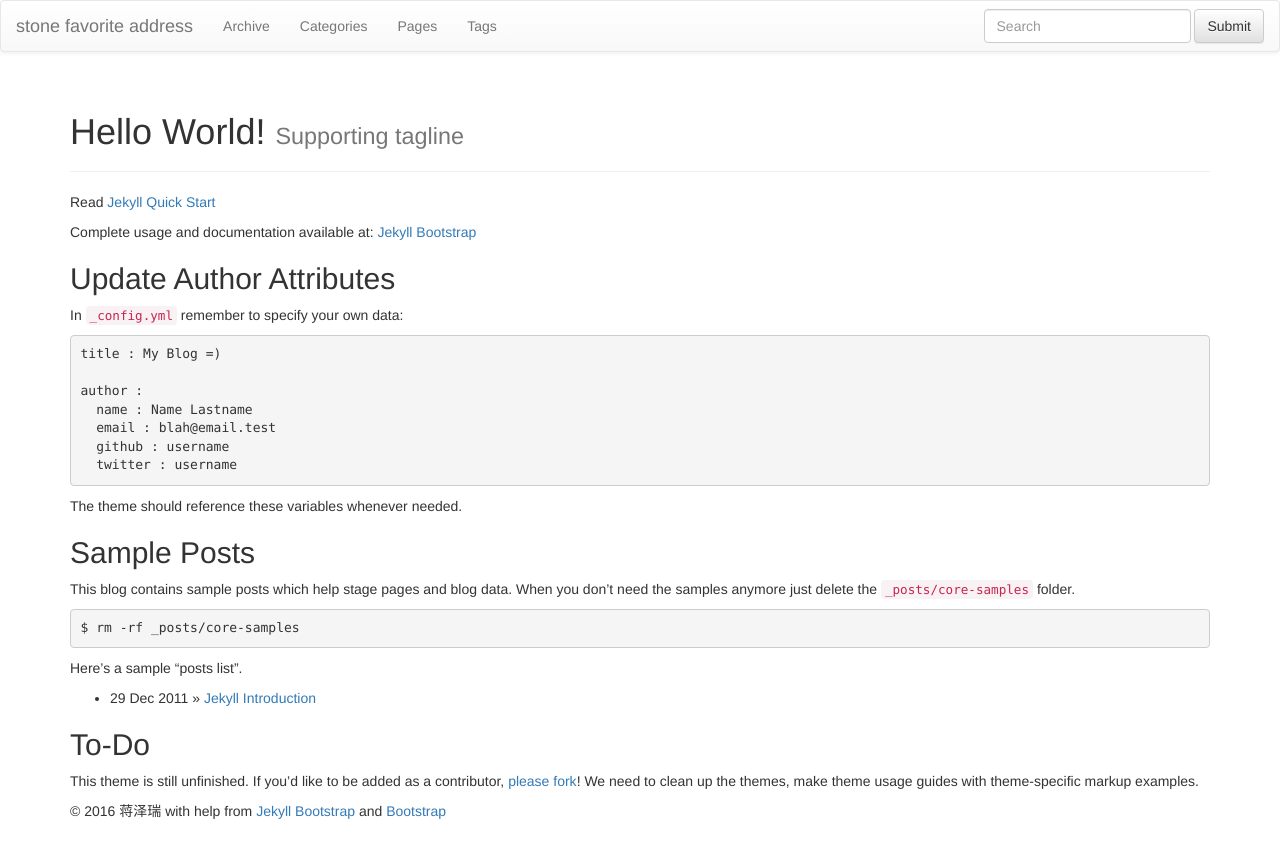
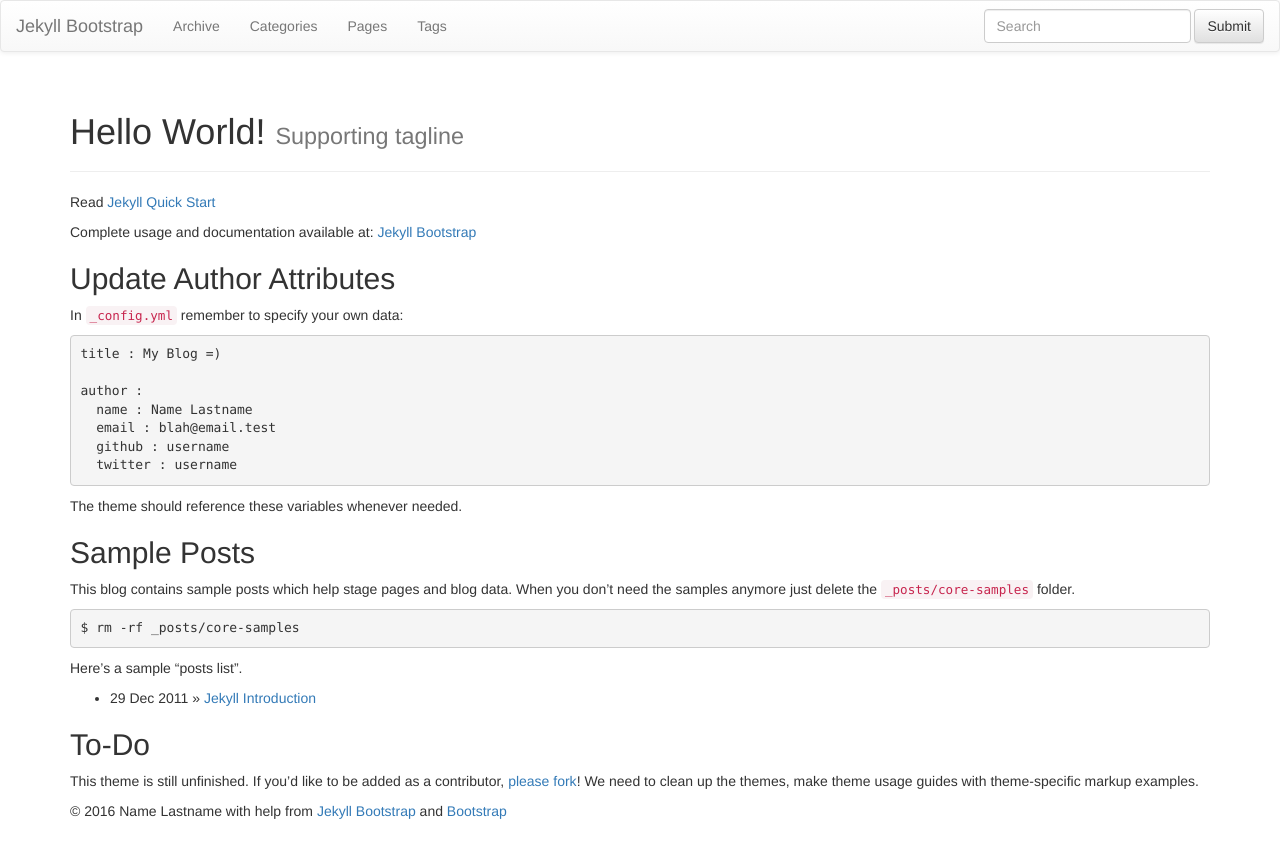
Before and after one commit to jiangzerui/blog, a Jekyll site: the page built from index.md, in a window 1280 px wide. Shown: the top 858 px of the page. Built offline with Jekyll 4.4.1, drawn with Linux system fonts in a browser that asks for light colours; nearby versions of some CDN libraries; library files that are not in the unit come from our copies.

Commit message:
Revert "modify config.yml"
This reverts commit d20c8395deeea6f7705587b77ed0ccbde8ce4cdd.

```diff
--- a/_config.yml
+++ b/_config.yml
@@ -8,12 +8,14 @@
 # Themes are encouraged to use these universal variables
 # so be sure to set them if your theme uses them.
 #
-title : stone favorite address
+title : Jekyll Bootstrap
 tagline: Site Tagline
 author :
-  name : 蒋泽瑞
-  email : stonefavorite@126.com
-  github : jiangzerui.github.io
+  name : Name Lastname
+  email : blah@email.test
+  github : username
+  twitter : username
+  feedburner : feedname
 
 # The production_url is only used when full-domain names are needed
 # such as sitemap.txt
@@ -23,7 +25,7 @@
 # Else if you are pushing to username.github.io, replace with your username.
 # Finally if you are pushing to a GitHub project page, include the project name at the end.
 #
-production_url : http://jiangzerui.github.io
+production_url : http://username.github.io
 
 gems: ["jekyll-sitemap"]
 
@@ -54,7 +56,7 @@
   #   - Only the following values are falsy: ["", null, false]
   #   - When setting BASE_PATH it must be a valid url.
   #     This means always setting the protocol (http|https) or prefixing with "/"
-  #BASE_PATH : false
+  BASE_PATH : false
 
   # By default, the asset_path is automatically defined relative to BASE_PATH plus the enabled theme.
   # ex: [BASE_PATH]/assets/themes/[THEME-NAME]
```
